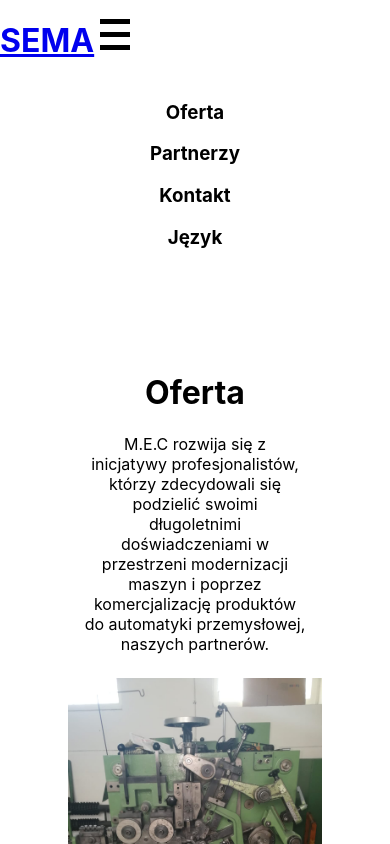
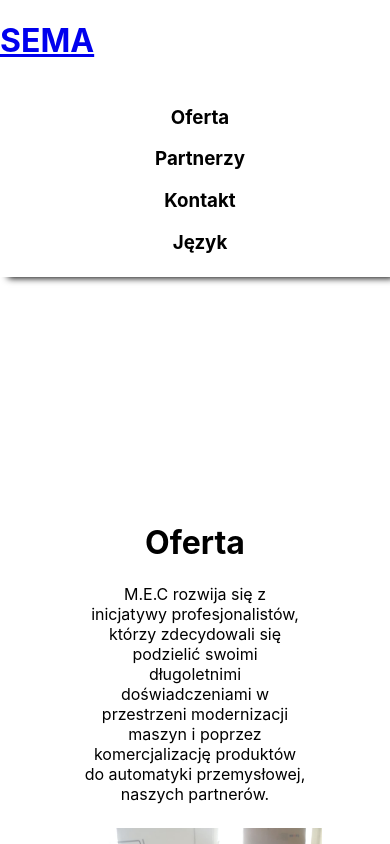
Before and after one commit to jimmeryn/springs-card, a React app: page / in a window 390 px wide. Shown: the top 844 px of the page. Built offline with nearby package versions, Linux system fonts and the light colour scheme.

Commit message:
styling update

```diff
--- a/src/styles/style.css
+++ b/src/styles/style.css
@@ -28,22 +28,22 @@ html {
   box-sizing: border-box;
   padding: 10vh;
   max-width: 100vw;
+  margin-top: auto;
 }
 
-.Partners {
-  /* background-color: rgba(0, 255, 255, 0.479); */
-}
-
-.Contact {
-  /* background-color: rgba(255, 192, 203, 0.425); */
+.menu {
+  position: fixed;
+  width: 100%;
+  background-color: #fff;
 }
 
 .nav {
   display: flex;
+  top: 0;
 }
 
 .nav-right {
-  width: 100%;
+  width: 90%;
   list-style-type: none;
   margin: 0;
   display: flex;
@@ -57,6 +57,10 @@ html {
   align-content: right;
   padding: 0px 2vw;
   text-decoration: none;
+  color: #000;
+
+  margin-top: auto;
+  margin-bottom: auto;
 }
 
 .nav-option:hover,
@@ -70,40 +74,35 @@ html {
 }
 
 .Logo {
-  text-align: left;
-  margin: 0;
-  padding: 0;
+  margin: 15px;
 }
 
 .Hamb {
   display: none;
   border: none;
-  height: 60%;
-  margin: 10px 5vh 0 0;
+  width: 90%;
+  margin-top: auto;
+  margin-bottom: auto;
   background-color: transparent;
-  flex-direction: column;
-  justify-content: space-evenly;
 }
 
 .Hamb:hover {
   cursor: pointer;
 }
 
-.hamb-line {
-  width: 30px;
-  height: 5px;
-  background-color: black;
-}
-
 .Dropdown {
   width: 100%;
   visibility: hidden;
   display: none;
+  box-shadow: 1px 8px 7px -7px black;
+  padding: 5px;
+  overflow-y: auto;
 }
 
 .footer {
   background-color: #555;
   display: flex;
+  padding: 15px;
 }
 
 .footer-right {
@@ -122,19 +121,30 @@ html {
   justify-content: center;
 }
 
-.gallery:hover .image {
-  filter: blur(2px);
-  opacity: 0.9;
-}
-
 .image {
   padding: 1vh;
   max-height: 40vh;
 }
 
-.gallery:hover .image:hover {
-  filter: blur(0px);
-  opacity: 1;
+.topButton {
+  /* display: none; */
+  visibility: visible;
+  display: block;
+  position: fixed;
+  bottom: 20px;
+  right: 30px;
+  z-index: 99;
+  border: none;
+  outline: none;
+  color: black;
+  cursor: pointer;
+  padding: 10px;
+  border-radius: 100%;
+}
+
+.topButton-visible {
+  visibility: visible;
+  display: block;
 }
 
 @media screen and (max-width: 640px) {
@@ -148,4 +158,7 @@ html {
     visibility: visible;
     display: block;
   }
+  .Container {
+    margin-top: 140px; /* Olny when dropdown is open*/
+  }
 }
```
